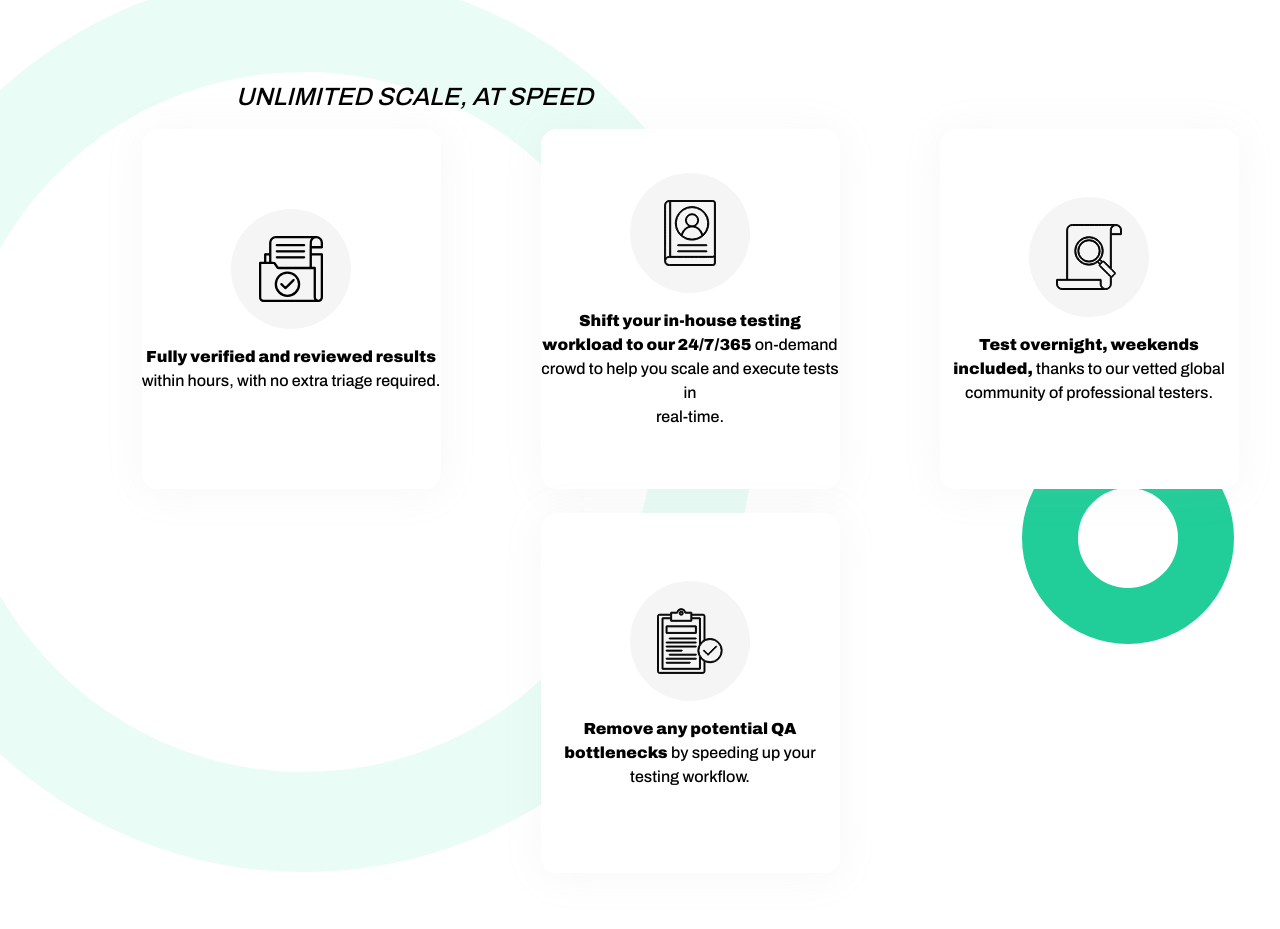
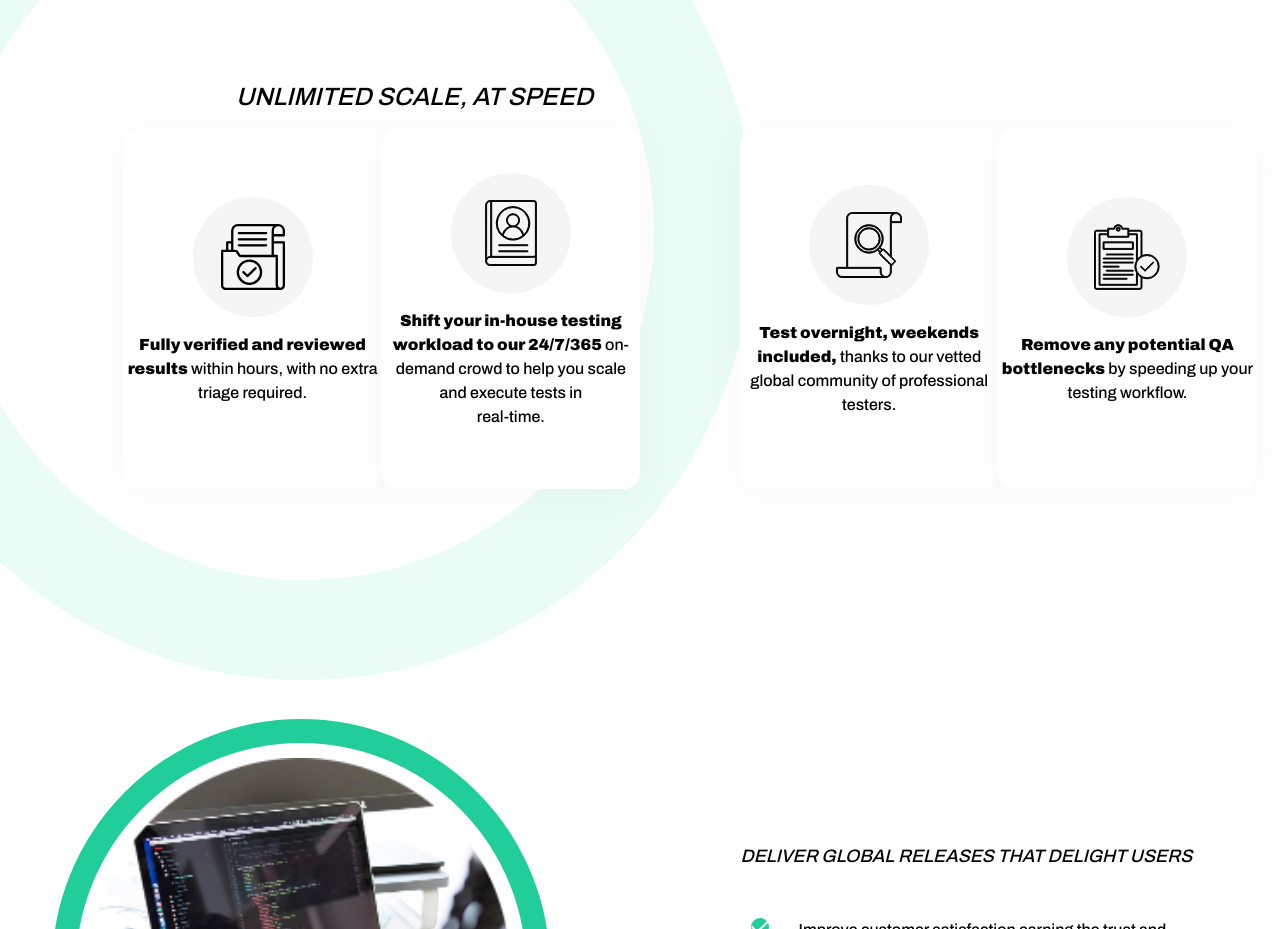
Before and after one commit to a11ysolutions/website, a React (Create React App) app: page /functional in a window 1280 px wide. Shown: the part 3480-4409 px from the top of the page. Built offline with nearby package versions, Linux system fonts and the light colour scheme.

Commit message:
fix: align functional sections

```diff
--- a/src/Components/Functional/Functional.css
+++ b/src/Components/Functional/Functional.css
@@ -185,6 +185,7 @@
 .functional-checked-info {
   display: flex;
   flex-direction: column;
+  width: 100%;
 }
 
 .shadowed-section {
@@ -362,11 +363,6 @@
     margin-top: 100px;
   }
 
-  /* .functional-checked-info,
-  button.functional {
-    align-self: flex-start;
-  } */
-
   button.functional {
     margin-left: 110px !important;
   }
@@ -496,6 +492,9 @@
     margin-top: 150px;
   }
 
+  .functional-checked-info{
+    width: unset !important;
+  }
   .second-info .functional-checked-info {
     margin-left: 100px;
   }
@@ -575,4 +574,11 @@
   .functional-checked-info-header {
     text-align: left !important;
   }
+
+  .card-subgroup{
+    display: flex;
+    flex-direction: row;
+    width: 45%;
+    justify-content: space-between;
+  }
 }
--- a/src/Components/Functional/Functional.js
+++ b/src/Components/Functional/Functional.js
@@ -144,6 +144,7 @@ function Functional() {
           </BicolorTitledText>
 
           <div className='functional-qualities-top-section'>
+            <div className="card-subgroup">
               <AchievementCard imgSrc="folder-data.svg">
                 <p>
                   <span style={{ fontWeight: "bold" }}>
@@ -162,7 +163,9 @@ function Functional() {
                   real-time.
                 </p>
               </AchievementCard>
+            </div>
 
+            <div className="card-subgroup">
               <AchievementCard imgSrc="searching.svg">
                 <p>
                   <span style={{ fontWeight: "bold" }}>
@@ -180,6 +183,7 @@ function Functional() {
                   by speeding up your testing workflow.
                 </p>
               </AchievementCard>
+            </div>
           </div>
         </div>
       </section>
```
Lines whose indentation alone changed are shown as unchanged.
